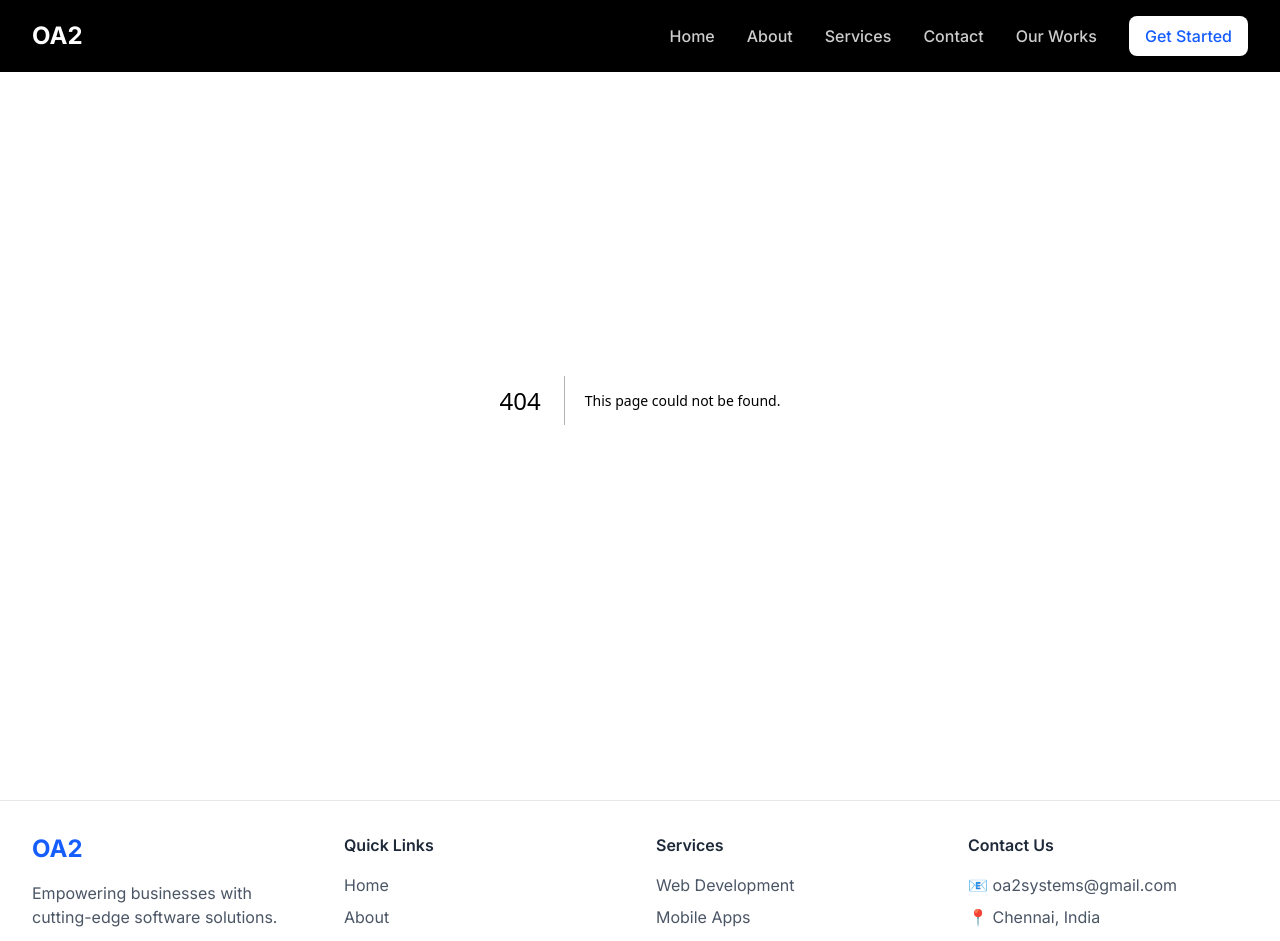
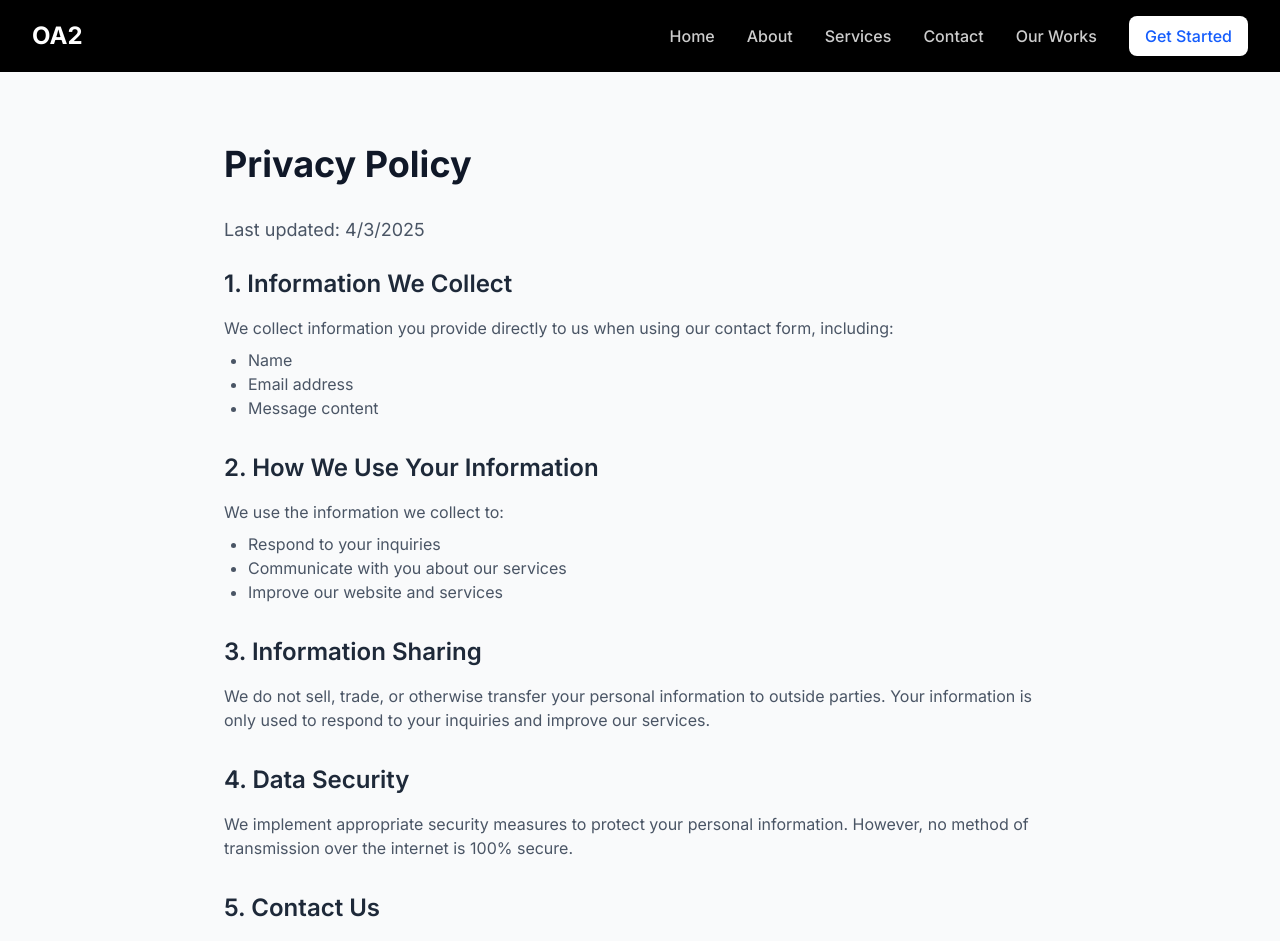
Before and after one commit to abdkhaleel/OA2-test, a Next.js app: page /privacy-policy in a window 1280 px wide. Before the commit this address had no page. Shown: the top 941 px of the page. Built offline with nearby package versions, Linux system fonts and the light colour scheme.

Commit message:
privacy policy, our works updates

```diff
--- a/src/app/our-works/page.tsx
+++ b/src/app/our-works/page.tsx
@@ -80,18 +80,25 @@ export default function OurWorksPage() {
                 >
                   {/* Project Image */}
                   <div className="relative w-full h-48">
-                    <Image
-                      src={project.imageUrl}
-                      alt={project.title}
-                      layout="fill"
-                      objectFit="cover" // Adjust as needed: cover, contain
-                      className="transition-transform duration-300 group-hover:scale-105" // Optional zoom effect
-                    />
+                    {project.imageUrl !== '#' ? (
+                      <Image
+                        src={project.imageUrl}
+                        alt={project.title}
+                        layout="fill"
+                        objectFit="cover"
+                        className="transition-transform duration-300 group-hover:scale-105"
+                      />
+                    ) : (
+                      <div className="w-full h-full bg-gray-200 flex items-center justify-center">
+                        <span className="text-gray-500 text-sm font-medium">No Preview Available</span>
+                      </div>
+                    )}
                     {/* Optional: Overlay or Category Badge */}
                     <span className="absolute top-2 right-2 bg-blue-600 text-white text-xs font-semibold px-2 py-1 rounded">
                       {project.category}
                     </span>
                   </div>
+
 
                   {/* Project Content */}
                   <div className="p-6 flex flex-col flex-grow">
--- /dev/null
+++ b/src/app/privacy-policy/page.tsx
@@ -0,0 +1,69 @@
+'use client';
+
+import { motion } from 'framer-motion';
+
+export default function PrivacyPolicyPage() {
+  return (
+    <div className="min-h-screen bg-gray-50 pt-16 md:pt-20">
+      <div className="max-w-4xl mx-auto px-4 py-16 sm:px-6 lg:px-8">
+        <motion.div
+          initial={{ opacity: 0, y: 20 }}
+          animate={{ opacity: 1, y: 0 }}
+          transition={{ duration: 0.5 }}
+        >
+          <h1 className="text-4xl font-bold text-gray-900 mb-8">Privacy Policy</h1>
+          <div className="prose prose-blue max-w-none">
+            <p className="text-lg text-gray-600 mb-6">Last updated: {new Date().toLocaleDateString()}</p>
+
+            <section className="mb-8">
+              <h2 className="text-2xl font-semibold text-gray-800 mb-4">1. Information We Collect</h2>
+              <p className="text-gray-600">
+                We collect information you provide directly to us when using our contact form, including:
+              </p>
+              <ul className="list-disc pl-6 mt-2 text-gray-600">
+                <li>Name</li>
+                <li>Email address</li>
+                <li>Message content</li>
+              </ul>
+            </section>
+
+            <section className="mb-8">
+              <h2 className="text-2xl font-semibold text-gray-800 mb-4">2. How We Use Your Information</h2>
+              <p className="text-gray-600">
+                We use the information we collect to:
+              </p>
+              <ul className="list-disc pl-6 mt-2 text-gray-600">
+                <li>Respond to your inquiries</li>
+                <li>Communicate with you about our services</li>
+                <li>Improve our website and services</li>
+              </ul>
+            </section>
+
+            <section className="mb-8">
+              <h2 className="text-2xl font-semibold text-gray-800 mb-4">3. Information Sharing</h2>
+              <p className="text-gray-600">
+                We do not sell, trade, or otherwise transfer your personal information to outside parties.
+                Your information is only used to respond to your inquiries and improve our services.
+              </p>
+            </section>
+
+            <section className="mb-8">
+              <h2 className="text-2xl font-semibold text-gray-800 mb-4">4. Data Security</h2>
+              <p className="text-gray-600">
+                We implement appropriate security measures to protect your personal information.
+                However, no method of transmission over the internet is 100% secure.
+              </p>
+            </section>
+
+            <section className="mb-8">
+              <h2 className="text-2xl font-semibold text-gray-800 mb-4">5. Contact Us</h2>
+              <p className="text-gray-600">
+                If you have any questions about our Privacy Policy, please contact us through our contact form.
+              </p>
+            </section>
+          </div>
+        </motion.div>
+      </div>
+    </div>
+  );
+}
--- a/src/data/projectsData.ts
+++ b/src/data/projectsData.ts
@@ -10,29 +10,29 @@ export const projectsData: Project[] = [
     imageUrl: "/images/projects/esrgan.jpg", // Replace with your actual image path
     technologies: ["Django", "Python", "Tensorflow", "Pytorch", "Keras"],
     liveUrl: "#", // Replace with actual URL or remove if none
-    repoUrl: "#", // Replace with actual URL or remove if none
+    repoUrl: "https://github.com/abdkhaleel/esrgan-app", // Replace with actual URL or remove if none
     category: "Web App",
   },
-  // {
-  //   id: 2,
-  //   title: "Task Management App",
-  //   description: "A collaborative task management tool designed for small teams, featuring real-time updates.",
-  //   imageUrl: "/images/projects/task-manager.jpg", // Replace with your actual image path
-  //   technologies: ["React", "Node.js", "Express", "Socket.IO", "PostgreSQL"],
-  //   // liveUrl: "#",
-  //   repoUrl: "#",
-  //   category: "Web App",
-  // },
-  // {
-  //   id: 3,
-  //   title: "AI Chatbot Assistant",
-  //   description: "An intelligent chatbot using NLP to assist customer support agents by providing quick answers.",
-  //   imageUrl: "/images/projects/chatbot.jpg", // Replace with your actual image path
-  //   technologies: ["Python", "Flask", "NLTK", "React", "Docker"],
-  //   // liveUrl: "#",
-  //   // repoUrl: "#",
-  //   category: "AI",
-  // },
+  {
+    id: 2,
+    title: "Image Denoising Model",
+    description: "An AI model that removes noise from images using deep learning techniques.",
+    imageUrl: "/images/projects/denoise.png", // Replace with your actual image path
+    technologies: ["Tensorflow", "Python", "Matplotlib"],
+    liveUrl: "#", // Replace with actual URL or remove if none
+    repoUrl: "https://github.com/abdkhaleel/Projects/blob/main/NoteBooks/image-denoising-using-nn.ipynb", // Replace with actual URL or remove if none
+    category: "AI",
+  },
+  {
+    id: 3,
+    title: "AI-Generated Text Detection",
+    description: "A Jupyter Notebook that detects AI-generated text using machine learning techniques and datasets.",
+    imageUrl: "#", // Replace with your actual image path
+    technologies: ["Scikit-learn", "Pandas", "Matplotlib", "Seaborn"],
+    liveUrl: "#", // Replace with actual URL or remove if none
+    repoUrl: "https://github.com/abdkhaleel/Projects/blob/main/NoteBooks/ai-generated-text-detection.ipynb",
+    category: "Machine Learning"
+  },
   // {
   //   id: 4,
   //   title: "Personal Portfolio Website",
```
Also changed, not shown: public/images/projects/denoise.png (added).
